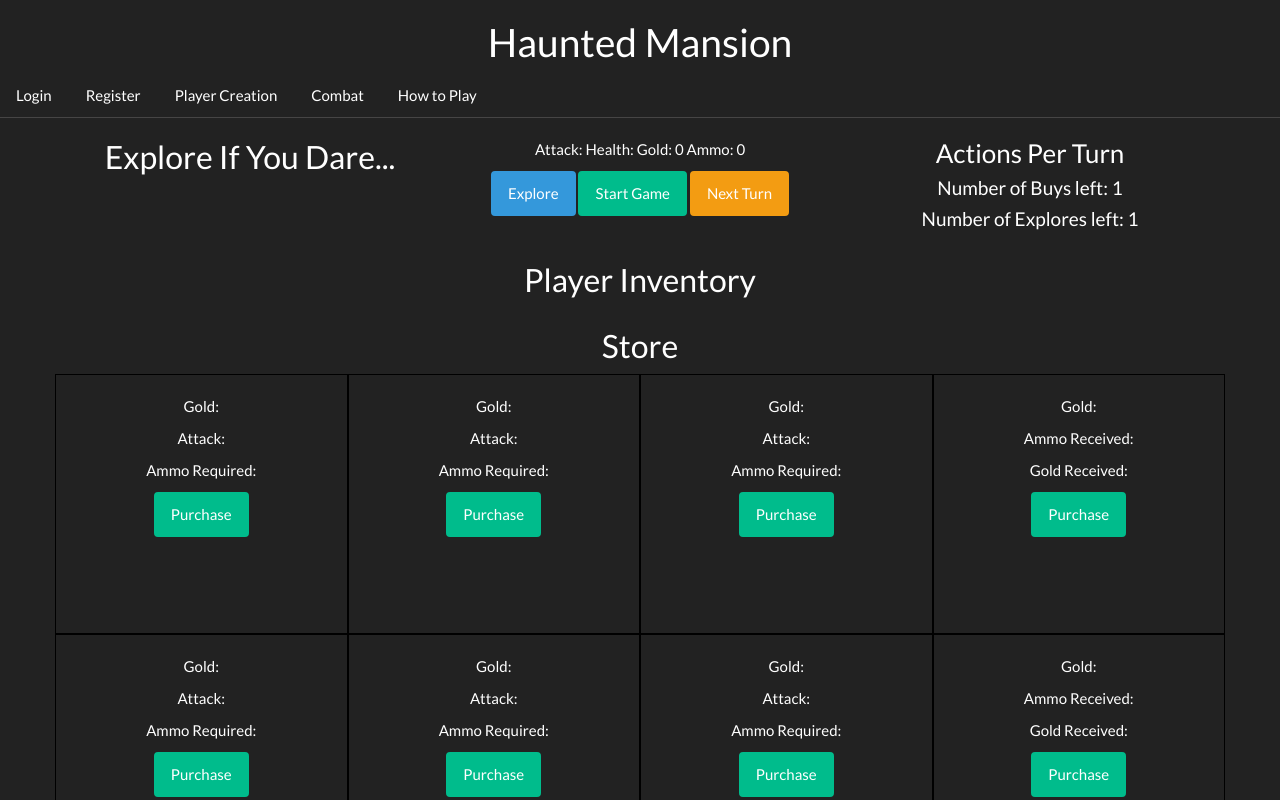
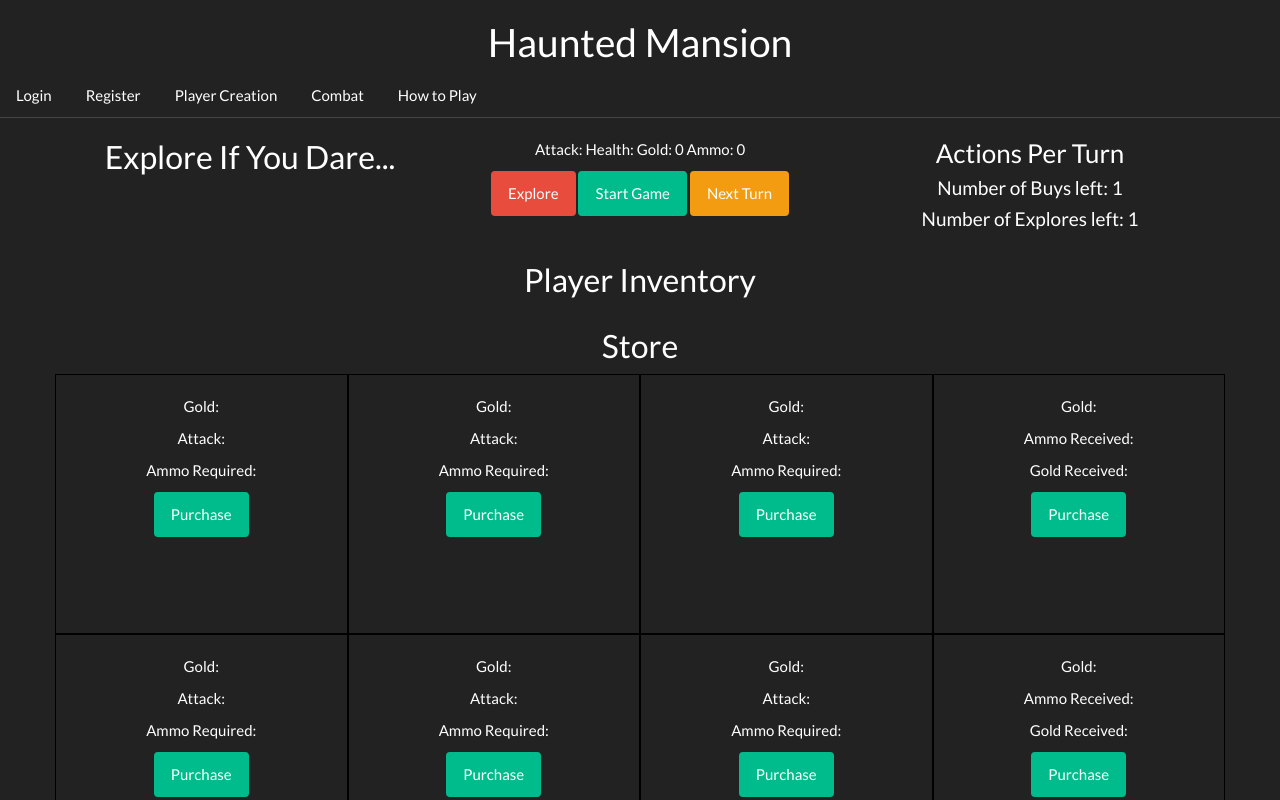
Before and after one commit to gundter/personal_project, a website: page views/index.html at #/combat in a window 1280 px wide. Shown: the top 800 px of the page. Drawn offline with Linux system fonts and the light colour scheme; no server answers.

Commit message:
changes explore button from blue to red

```diff
--- a/public/views/combat.html
+++ b/public/views/combat.html
@@ -21,7 +21,7 @@
             <div class="player col-md-4 text-center">
                 <h2>{{player.playerName}}</h2>
                 <p>Attack: {{player.playerAttack}}  Health: {{player.playerHealth}}    Gold: {{money}}    Ammo: {{bullets}}</p>
-                <button ng-click="exploreMansion()" class="btn btn-info">Explore</button>
+                <button ng-click="exploreMansion()" class="btn btn-danger">Explore</button>
                 <button ng-click="gather(playerInventory)" ng-disabled="playButton" class="btn btn-success">Start Game</button>
                 <button ng-click="nextTurn()" class="btn btn-warning">Next Turn</button>
             </div>
```
Also changed, not shown: client/views/combat.html (+1 -1 lines).
